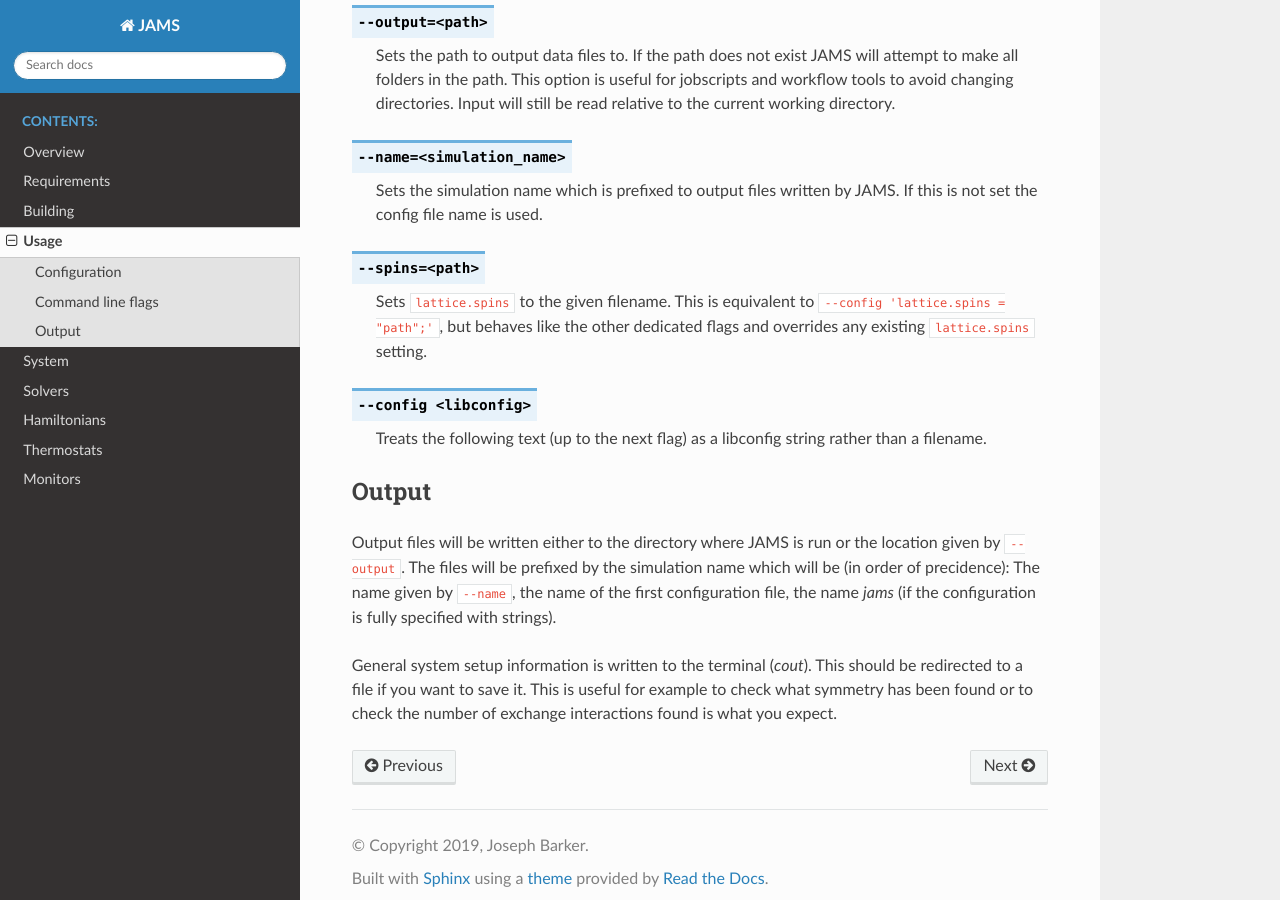
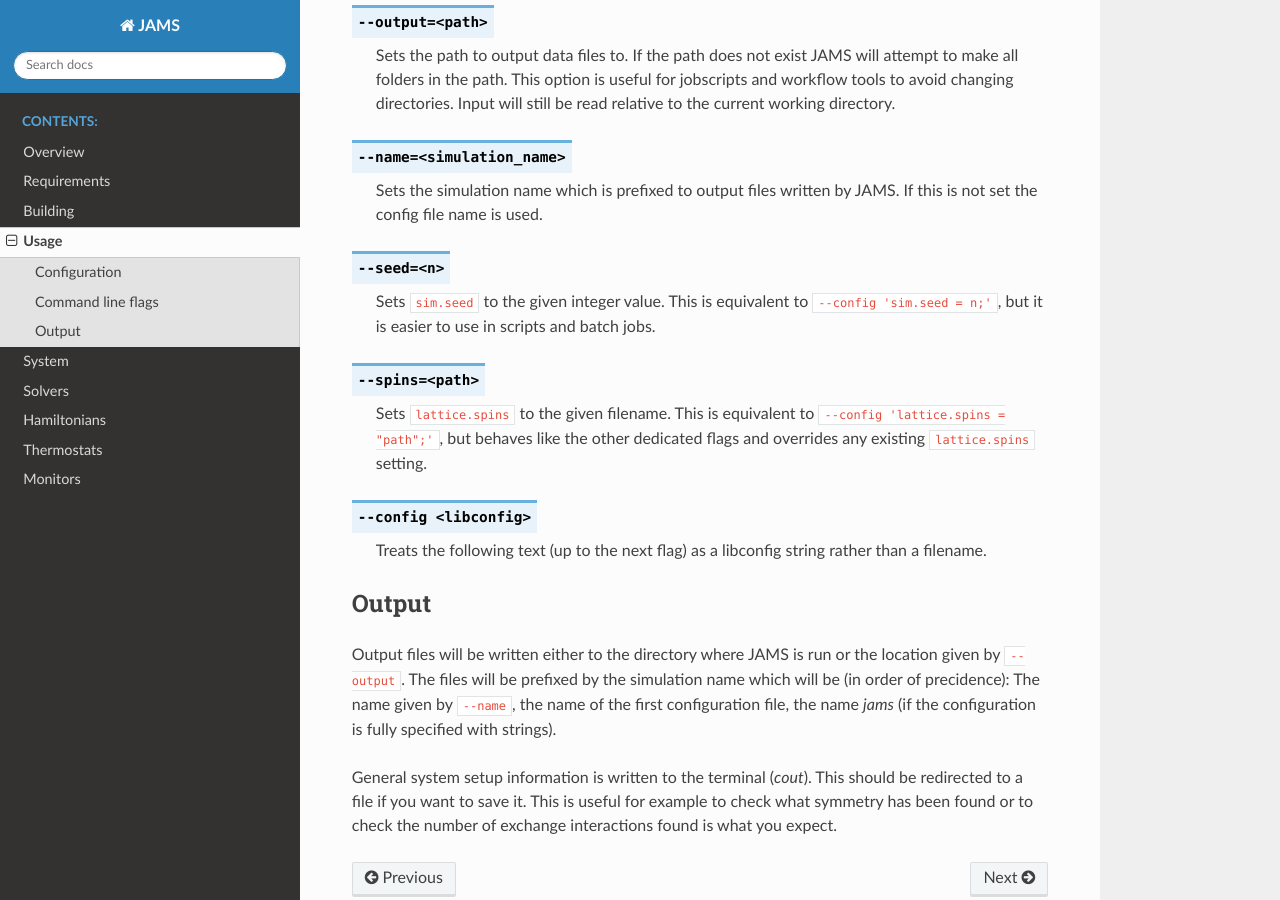
Before and after one commit to stonerlab/jams, a Sphinx documentation site: the page built from docs/source/usage.rst, in a window 1280 px wide and 900 px high, scrolled down 2043 px. Built offline with Sphinx 7.4.7 and the Read the Docs theme 3.1.0, drawn with Linux system fonts in a browser that asks for light colours.

Commit message:
Add CLI seed override

```diff
--- a/docs/source/usage.rst
+++ b/docs/source/usage.rst
@@ -99,6 +99,12 @@ Command line flags
     Sets the simulation name which is prefixed to output files written by JAMS. If this is not set the config file name
     is used.
 
+.. describe:: --seed=<n>
+
+    Sets :code:`sim.seed` to the given integer value. This is equivalent to
+    :code:`--config 'sim.seed = n;'`, but it is easier to use in scripts and
+    batch jobs.
+
 .. describe:: --spins=<path>
 
     Sets :code:`lattice.spins` to the given filename. This is equivalent to
```
Also changed, not shown: README.md (+6 -0 lines), 3 other files.
